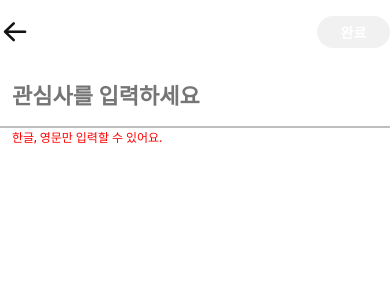
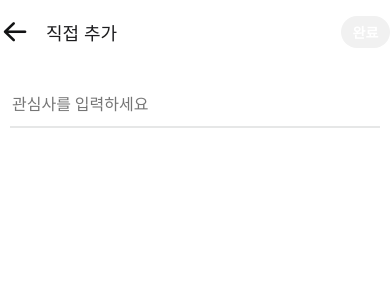
Before and after one commit to CCC-org/keewe-app, a React Native app: screen /CategoryCreate in a window 390 px wide. Shown: the top 300 px of the page. Built offline with nearby package versions, Linux system fonts and the light colour scheme.

Commit message:
[Feature][챌린지] SmallTextInput.tsx 구현 (#28)
* button added, right button modified

* TextInput now auto focuses

```diff
--- a/src/components/header/HeaderRightButton.tsx
+++ b/src/components/header/HeaderRightButton.tsx
@@ -28,7 +28,7 @@ const HeaderRightButton = (props: HeaderRightButtonProps) => {
           backgroundColor: backGroundColor,
           borderWidth: borderLine ? 1 : 0,
           height: height ? height : 32,
-          width: width ? width : 73,
+          width: width ? width : 49,
         }}
         disabled={disabled}
       >
@@ -42,7 +42,7 @@ export default HeaderRightButton;
 
 const styles = StyleSheet.create({
   btn: {
-    padding: 10,
+    padding: 0,
     borderRadius: 30,
     borderColor: 'black',
   },
--- /dev/null
+++ b/src/components/texts/SmallTextInput.tsx
@@ -0,0 +1,65 @@
+import { StyleSheet, Text, View } from 'react-native';
+import React, { useEffect, useState } from 'react';
+import { TextInput } from 'react-native-paper';
+
+interface TextInputDetailProps {
+  placeholder: string;
+  setInputValue: (input: string) => void;
+  inputValue: string;
+  errorMessage: string;
+}
+
+const SmallTextInput = ({
+  placeholder,
+  setInputValue,
+  inputValue: input,
+  errorMessage,
+}: TextInputDetailProps) => {
+  const [isButtonEnabled, setIsButtonEnabled] = useState<boolean>(false);
+  const handleChangeText = (inputValue: string) => {
+    setInputValue(inputValue);
+  };
+
+  useEffect(() => {
+    if (input.length > 0) setIsButtonEnabled(true);
+    else setIsButtonEnabled(false);
+  }, [input]);
+  // focus
+  return (
+    <>
+      <TextInput
+        right={
+          <TextInput.Icon
+            style={{ opacity: isButtonEnabled ? 0.2 : 0 }}
+            onPress={() => setInputValue('')}
+            name="close-circle"
+          />
+        }
+        autoFocus={true}
+        value={input}
+        onChangeText={handleChangeText}
+        placeholder={placeholder}
+        activeUnderlineColor="rgba(18, 19, 20, 0.1)"
+        style={styles.textInput}
+        dense={true}
+      />
+      <Text style={styles.errorMessage}>{errorMessage}</Text>
+    </>
+  );
+};
+
+export default SmallTextInput;
+
+const styles = StyleSheet.create({
+  textInput: {
+    backgroundColor: '#fff',
+    paddingHorizontal: 2,
+    paddingBottom: 4,
+  },
+  errorMessage: {
+    color: 'red',
+    fontSize: 12,
+    marginTop: 4,
+    marginBottom: 4,
+  },
+});
--- a/src/screens/challenge/CategoryCreateScreen.tsx
+++ b/src/screens/challenge/CategoryCreateScreen.tsx
@@ -1,7 +1,8 @@
-import React, { useEffect, useState } from 'react';
+import React, { useEffect, useLayoutEffect, useState } from 'react';
 import { useTheme } from 'react-native-paper';
-import TextInputDetail from '../../components/texts/TextInputDetail';
 import HeaderRightButton from '../../components/header/HeaderRightButton';
+import SmallTextInput from '../../components/texts/SmallTextInput';
+import { StyleSheet, View } from 'react-native';
 
 const CategoryCreateScreen = ({ navigation, route }) => {
   const [customCategory, setCustomCategory] = useState<string[]>([]);
@@ -15,12 +16,19 @@ const CategoryCreateScreen = ({ navigation, route }) => {
       customCategory: [input, ...customCategory],
     });
   };
+
+  useEffect(() => {
+    navigation.setOptions({
+      headerTitle: '직접 추가',
+    });
+  }, []);
+
   useEffect(() => {
     if (input.length > 8) {
       setErrorMessage('8자 이내로 입력하세요.');
     } else if (input.includes(' ')) {
       setErrorMessage('띄어쓰기는 입력할 수 없어요.');
-    } else if (!/^[a-zA-Zㄱ-ㅎ|ㅏ-ㅣ|가-힣]+$/.test(input))
+    } else if (!/^[a-zA-Zㄱ-ㅎ|ㅏ-ㅣ|가-힣]+$/.test(input) && input !== '')
       setErrorMessage('한글, 영문만 입력할 수 있어요.');
     else setErrorMessage('');
   }, [input]);
@@ -29,35 +37,46 @@ const CategoryCreateScreen = ({ navigation, route }) => {
     setCustomCategory(route.params?.customCategory ?? []);
   }, [route.params]);
 
-  React.useLayoutEffect(() => {
+  useLayoutEffect(() => {
     navigation.setOptions({
       headerRight: () => (
         <HeaderRightButton
           text="완료"
           backGroundColor={
-            input !== '' ? theme.colors.brand.primary.main : `${theme.colors.graphic.black}10`
+            errorMessage.length === 0 && input.length > 0
+              ? theme.colors.brand.primary.main
+              : `${theme.colors.graphic.black}10`
           }
-          textColor={input !== '' ? theme.colors.graphic.black : theme.colors.graphic.white}
+          textColor={
+            errorMessage.length === 0 && input.length > 0
+              ? theme.colors.graphic.black
+              : theme.colors.graphic.white
+          }
           borderLine={false}
-          disabled={input !== '' ? false : true}
+          disabled={errorMessage.length === 0 || input.length === 0}
           handlePress={() => handleComplete()}
         />
       ),
     });
-  }, [navigation, input]);
+  }, [input, errorMessage]);
 
   return (
-    <>
-      <TextInputDetail
+    <View style={styles.container}>
+      <SmallTextInput
+        inputValue={input}
         setInputValue={setInput}
-        inputValue={input}
-        label=""
-        placeholder="관심사를 입력하세요"
-        letterLimit={25}
+        placeholder={'관심사를 입력하세요'}
         errorMessage={errorMessage}
       />
-    </>
+    </View>
   );
 };
 
+const styles = StyleSheet.create({
+  container: {
+    padding: 10,
+    paddingTop: 20,
+  },
+});
+
 export default CategoryCreateScreen;
```
